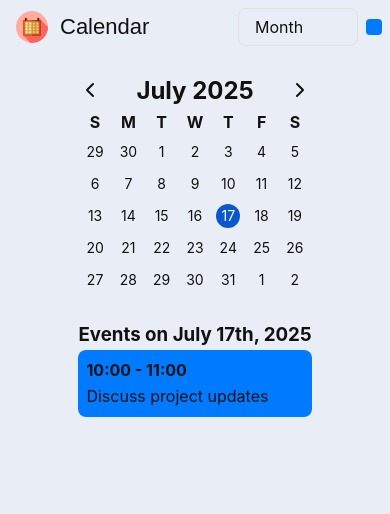
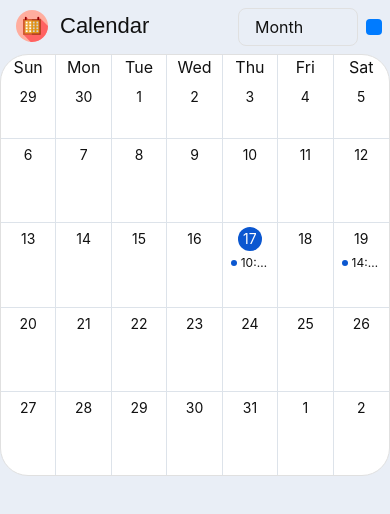
Before and after one commit to roman-romanenko/calendar-app, a React (Vite) app: page / in a window 390 px wide. Shown: the top 514 px of the page. Built offline with nearby package versions, Linux system fonts and the light colour scheme.

Commit message:
update mobile view of main calendar

```diff
--- a/src/components/molecules/DaysOfMonth/styles.ts
+++ b/src/components/molecules/DaysOfMonth/styles.ts
@@ -22,6 +22,9 @@ export const getDayOfMonthStyles = (theme: Theme) => ({
       display: "grid",
       gridTemplateColumns: "repeat(7, 1fr)",
       borderBottom: `1px solid ${theme.mainCalendar.border}`,
+      "&:last-child": {
+        borderBottom: "none",
+      },
       "& > *:not(:last-child)": {
         borderRight: `1px solid ${theme.mainCalendar.border}`,
       },
--- a/src/components/organisms/Header/styles.ts
+++ b/src/components/organisms/Header/styles.ts
@@ -19,6 +19,7 @@ export const headerStyles = (theme: Theme) => {
         minHeight: "auto",
         rowGap: 8,
         width: "100vw",
+        alignItems: "flex-start",
       },
     }),
     leftSection: css({
--- a/src/components/organisms/MainCalendar/styles.ts
+++ b/src/components/organisms/MainCalendar/styles.ts
@@ -9,7 +9,8 @@ export const calendarStyles = (theme: Theme, isMenuOpen: boolean) => {
       paddingLeft: isMenuOpen ? theme.components.menu.width : 0,
       transition: theme.transition,
       [theme.maxMedia.sm]: {
-        display: "none",
+        height: "50vh",
+        paddingLeft: 0,
       },
     }),
     viewSwitcher: css({
--- a/src/components/organisms/Menu/styles.ts
+++ b/src/components/organisms/Menu/styles.ts
@@ -16,8 +16,7 @@ export const menuStyles = (theme: Theme, isOpen: boolean) => {
       transition: theme.transition,
       overflow: "hidden",
       [theme.maxMedia.sm]: {
-        width: "100vw",
-        transform: "translateX(0)",
+        display: "none",
       },
     }),
   };
```
